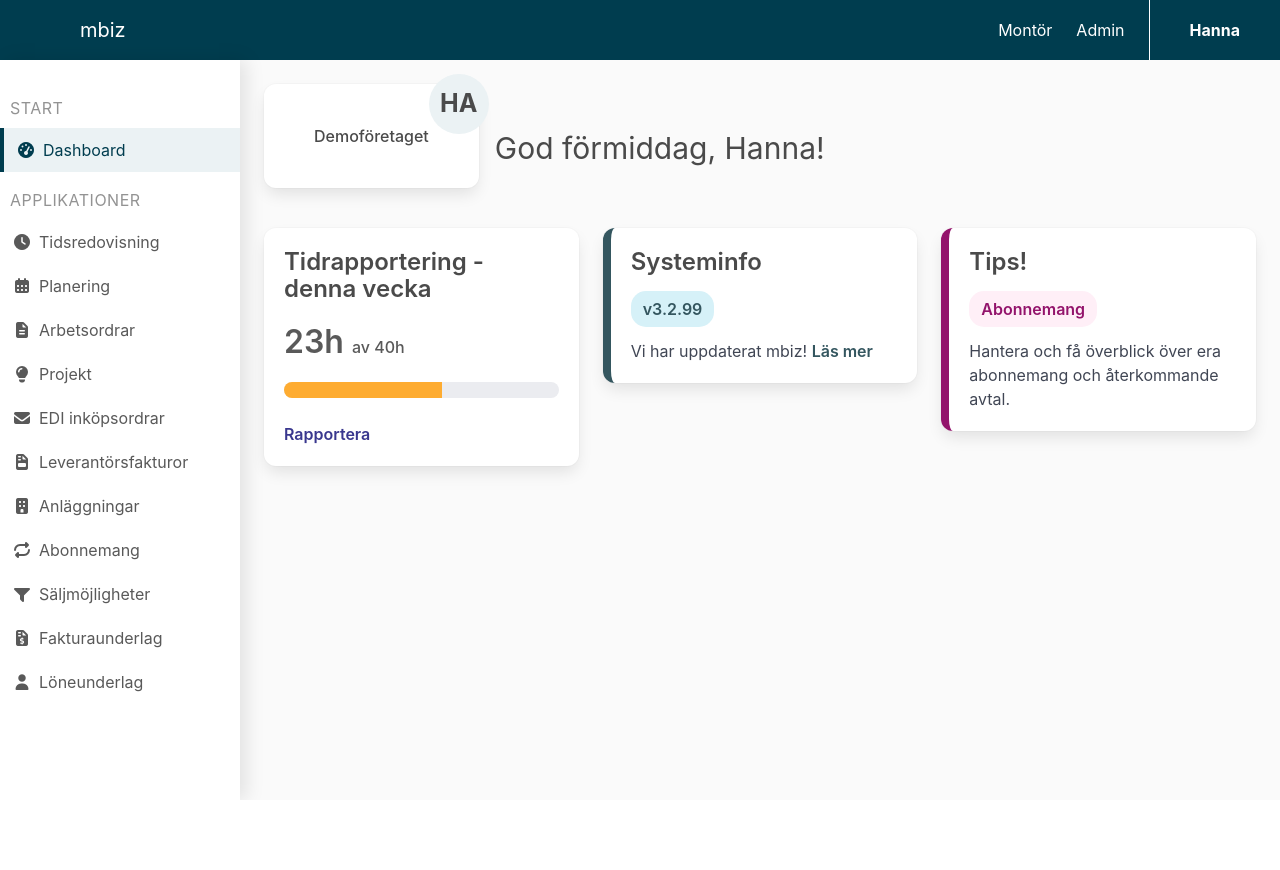
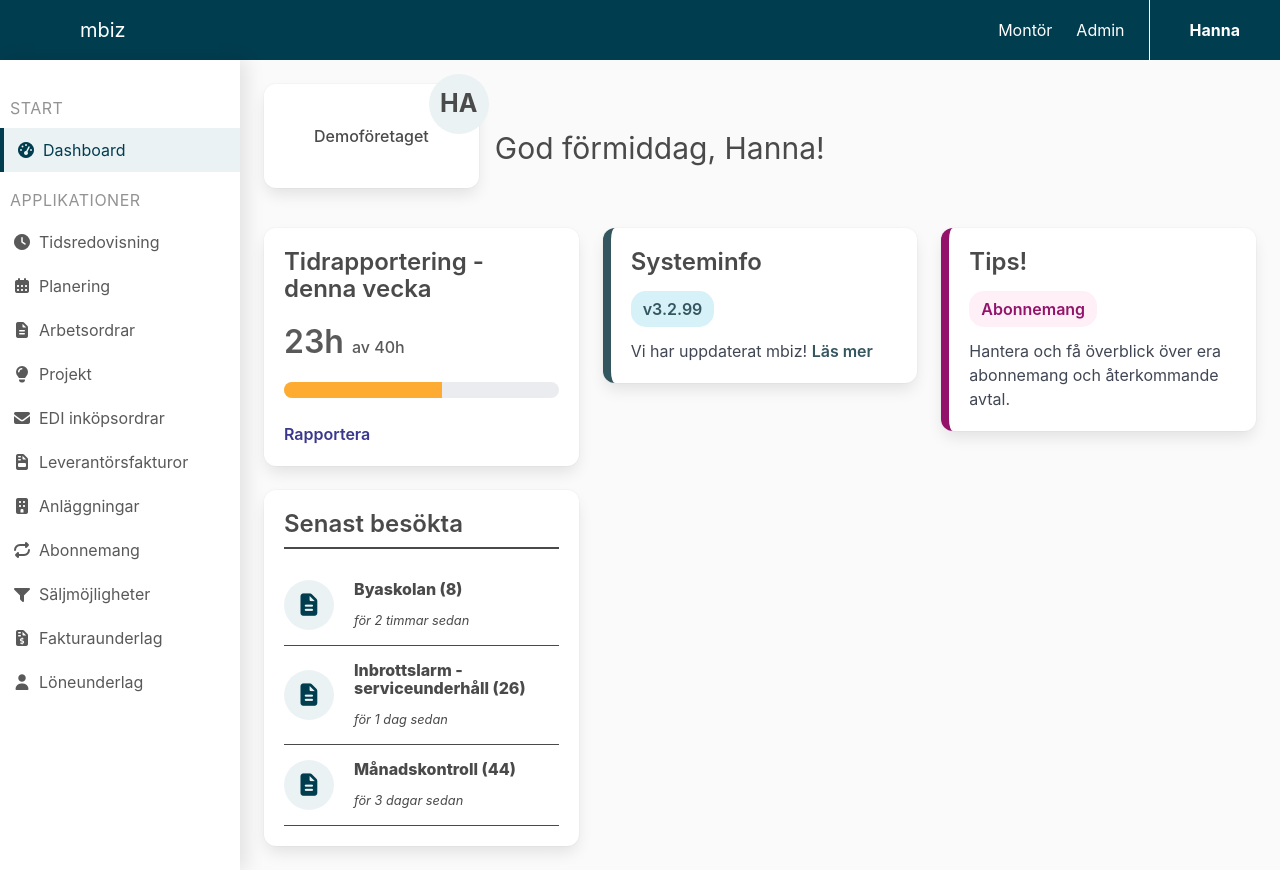
Before and after one commit to haan2402/dashboard-prototype, a Vue app: page /montor in a window 1280 px wide. Before the commit the page ends 800 px from the top, so only its background shows below. Built offline with nearby package versions, Linux system fonts and the light colour scheme.

Commit message:
komponent för senast besökta objekt, skapat en fil med mockdata för att hämta in i komponenten, lagt till den i montörsvyn

```diff
--- a/src/components/widgets/RecentlyVisited.vue
+++ b/src/components/widgets/RecentlyVisited.vue
@@ -0,0 +1,69 @@
+<!--widget för senast besökta-->
+<template>
+  <div class="box recent-card">
+    <h3 class="widget-title is-5 mb-4 has-text-weight-semibold">Senast besökta</h3>
+
+    <div v-for="item in recentItems" :key="item.title" class="recent-item">
+
+        <div class="icon-circle">
+            <i :class="item.icon"></i>
+        </div>
+
+        <div class="text">
+            <h4 class="item-title">{{ item.title }}</h4>
+            <p class="item-time">{{ item.time }}</p>
+        </div>
+    </div>
+  </div>
+</template>
+
+<script setup>
+    import { recentItems } from '@/mockdata/recentItems';
+</script>
+
+<!--kompletterande styling-->
+<style scoped lang="scss">
+@use "@/assets/styles/_variables.scss" as*;
+
+    .widget-title {
+        color: $text-title;
+        border-bottom: 2px solid $text-title;
+        padding-bottom: 10px;
+    }
+
+    .recent-item {
+        display: flex;
+        align-items: center;
+        gap: 20px;
+        padding: 15px 0;
+        border-bottom: 1px solid $text-title;
+    }
+
+    .icon-circle {
+        width: 50px;
+        height: 50px;
+        background-color: $secondary;
+        border-radius: 50%;
+        display: flex;
+        align-items: center;
+        justify-content: center;
+        color: $primary;
+        flex-shrink: 0;
+    }
+
+    .icon-circle i {
+        font-size: 1.4em;
+    }
+
+    .item-title {
+        color: $text-title;
+        font-size: 1em;
+    }
+
+    .item-time {
+        font-size: 0.8em;
+        color: $text-title;
+        font-style: italic;
+    }
+
+</style>
--- /dev/null
+++ b/src/mockdata/recentItems.js
@@ -0,0 +1,19 @@
+//mockdata för senast besökta objekt, används i komponenten RecentlyVisited.vue
+
+export const recentItems = [
+    {
+        title: "Byaskolan (8)",
+        time: "för 2 timmar sedan",
+        icon: "fas fa-file-lines"
+    },
+    {
+        title: "Inbrottslarm - serviceunderhåll (26)",
+        time: "för 1 dag sedan",
+        icon: "fas fa-file-lines"
+    },
+    {
+        title: "Månadskontroll (44)",
+        time: "för 3 dagar sedan",
+        icon: "fas fa-file-lines"
+    }
+]
--- a/src/views/MontorView.vue
+++ b/src/views/MontorView.vue
@@ -1,5 +1,6 @@
 <script setup>
 import TopInfoBar from '@/components/TopInfoBar.vue';
+import RecentlyVisited from '@/components/widgets/RecentlyVisited.vue';
 import SystemInfo from '@/components/widgets/SystemInfo.vue';
 import TimeReport from '@/components/widgets/TimeReport.vue';
 import Tips from '@/components/widgets/Tips.vue';
@@ -23,6 +24,10 @@
     <Tips />
   </div>
 
+
+  <div class="column is-4">
+    <RecentlyVisited />
+  </div>
 </div>
 </template>
 
```
